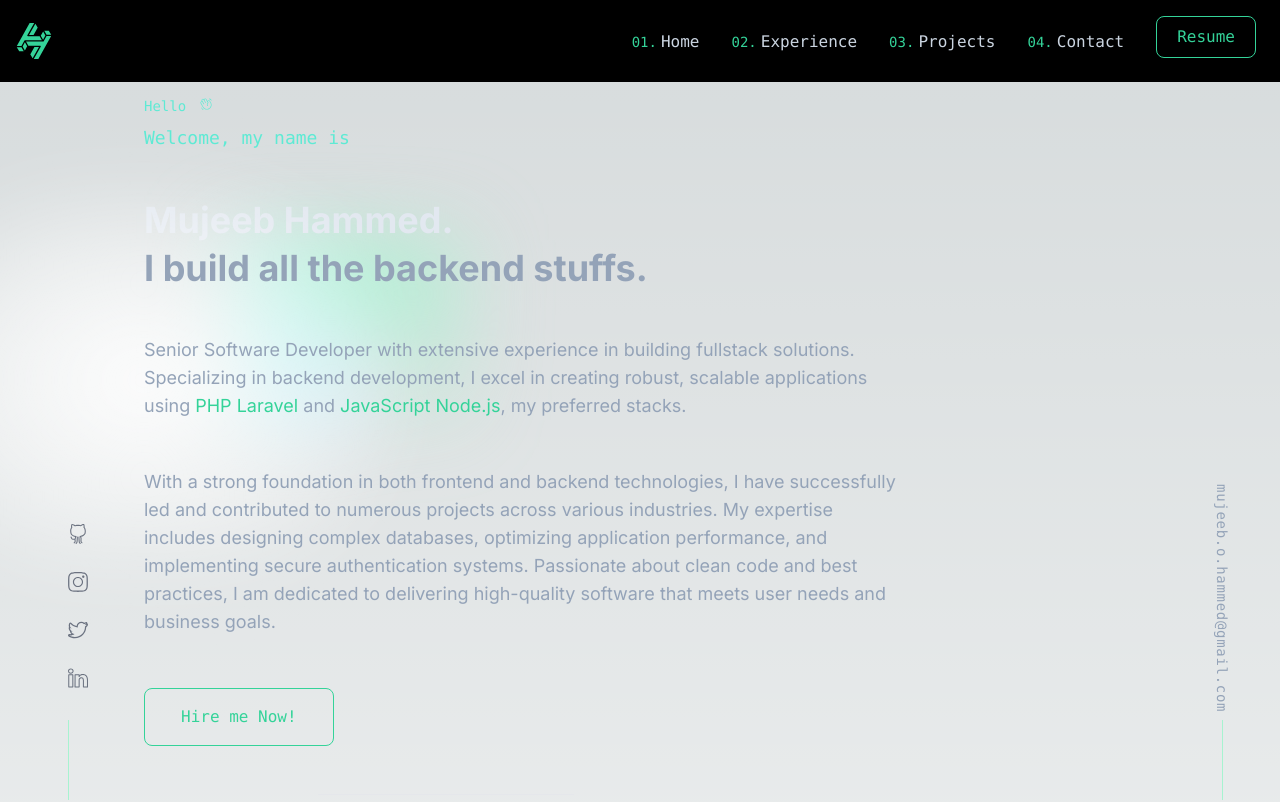
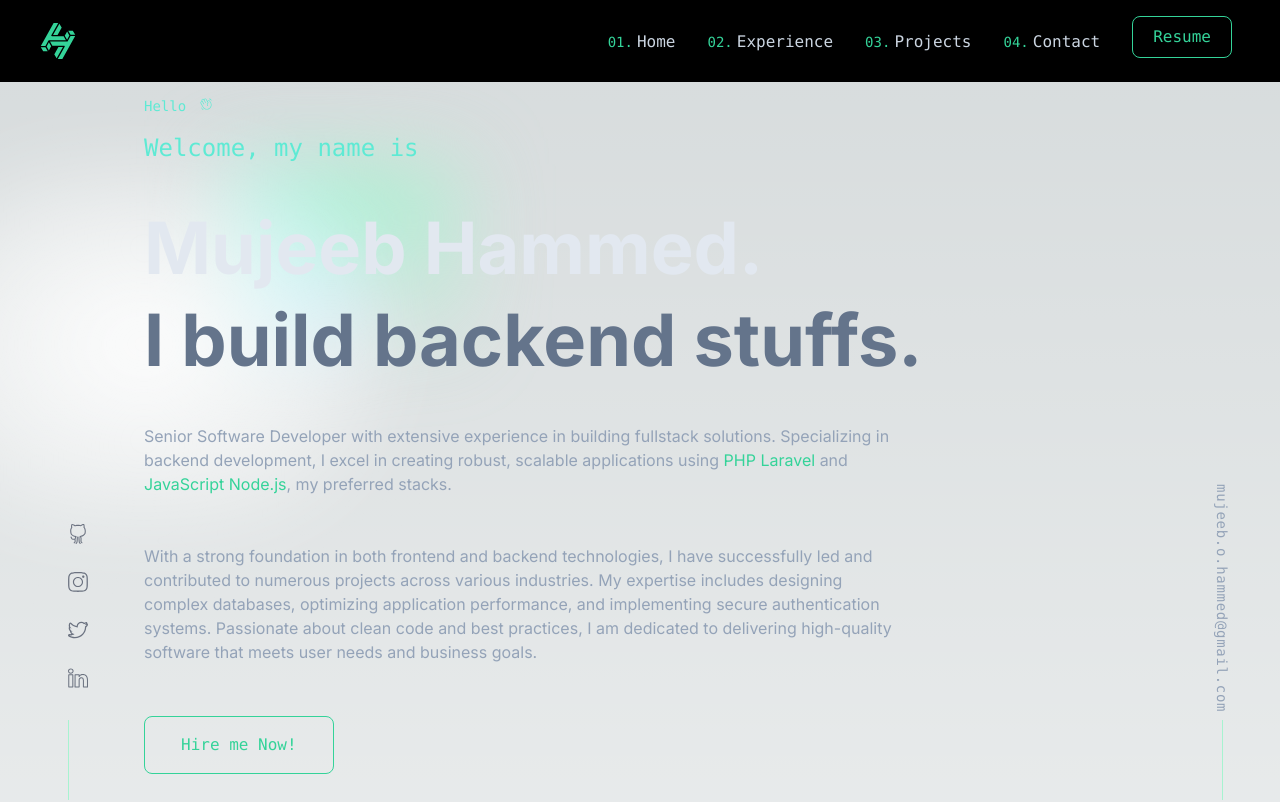
Before and after one commit to Mjay202/Portfolio-V2, a Next.js app: page / in a window 1280 px wide. Shown: the top 802 px of the page. Built offline with nearby package versions, Linux system fonts and the light colour scheme.

Commit message:
fixing flowbite bug

```diff
--- a/app/globals.css
+++ b/app/globals.css
@@ -1,6 +1,8 @@
 @tailwind base;
 @tailwind components;
 @tailwind utilities;
+
+/* @import url('https://fonts.googleapis.com/css2?family=Inter:wght@100..900&family=Roboto+Mono:ital,wght@0,100..700;1,100..700&display=swap'); */
 
 :root {
   --foreground-rgb: 0, 0, 0;
@@ -35,5 +37,3 @@ body {
     text-wrap: balance;
   }
 }
-
-@import url('https://fonts.googleapis.com/css2?family=Inter:wght@100..900&family=Roboto+Mono:ital,wght@0,100..700;1,100..700&display=swap');
--- a/app/layout.tsx
+++ b/app/layout.tsx
@@ -19,10 +19,13 @@ export default function RootLayout({
   return (
     <html lang="en">
       <head>
-        <link
+        {/* <link
           href="https://cdnjs.cloudflare.com/ajax/libs/flowbite/2.3.0/flowbite.min.css"
           rel="stylesheet"
-        />
+        /> */}
+        <link rel="preconnect" href="https://fonts.googleapis.com"/>
+        <link rel="preconnect" href="https://fonts.gstatic.com" />
+        <link href="https://fonts.googleapis.com/css2?family=Inter:wght@100..900&family=Roboto+Mono:ital,wght@0,100..700;1,100..700&display=swap" rel="stylesheet"></link>
       </head>
       <body className={`relative ${inter.className}`}>
         <nav className="fixed top-0 left-0 right-0 bg-black z-10">
--- a/app/page.tsx
+++ b/app/page.tsx
@@ -18,18 +18,17 @@ export default function Home() {
             <PiHandWavingLight className="ml-1 hover:animate-ping" />
           </span>
         </h4>
-        <h3 className="sm:text-lg text-md text-teal-300 sm:mt-4  mt-2 font-mono">
+        <h3 className="sm:text-xl lg:text-2xl text-md text-teal-300 sm:mt-4  mt-2 font-mono">
           Welcome, my name is
         </h3>
-        <div className="relative z-[-1] before:absolute before:h-[300px] before:w-full before:-translate-x-1/2 before:rounded-full before:bg-gradient-radial before:from-white before:to-transparent before:blur-2xl before:content-[''] after:absolute after:-z-20 after:h-[180px] after:w-full after:translate-x-1/3 after:bg-gradient-conic after:from-sky-200 after:via-emerald-200 after:blur-2xl after:content-[''] before:dark:bg-gradient-to-br before:dark:from-transparent before:dark:to-emerald-700 before:dark:opacity-10 after:dark:from-sky-900 after:dark:via-[#01ffd0] after:dark:opacity-40 sm:before:w-[480px] sm:after:w-[240px] before:lg:h-[360px]">
-          <h3 className="lg:text-7xl md:text-6xl sm:text-5xl text-slate-200 lg:mt-12 md:mt-7 mt-5 font-bold text-4xl">
-            Mujeeb Hammed.
-          </h3>
-        </div>
-        <h3 className="lg:text-7xl md:text-6xl sm:text-5xl text-slate-400 mt-2 sm:mt-5 font-bold text-4xl">
-          I build all the backend stuffs.
-        </h3>
-        <p className="text-slate-400 mt-9 lg:mt-12 pr-16 lg:pr-60 text-md lg:text-lg font-inter font-relaxed">
+        <div className="relative z-[-1] mb-6 before:absolute before:h-[300px] before:w-full before:-translate-x-1/2 before:rounded-full before:bg-gradient-radial before:from-white before:to-transparent before:blur-2xl before:content-[''] after:absolute after:-z-20 after:h-[180px] after:w-full after:translate-x-1/3 after:bg-gradient-conic after:from-sky-200 after:via-emerald-200 after:blur-2xl after:content-[''] before:dark:bg-gradient-to-br before:dark:from-transparent before:dark:to-emerald-700 before:dark:opacity-10 after:dark:from-sky-900 after:dark:via-[#01ffd0] after:dark:opacity-40 sm:before:w-[480px] sm:after:w-[240px] before:lg:h-[360px]"></div>
+        <h4 className="sm:text-5xl lg:text-7xl md:text-6xl  text-4xl font-inter text-slate-200 mt-5 md:mt-7 lg:mt-12 font-bold">
+          Mujeeb Hammed.
+        </h4>
+        <h5 className="lg:text-7xl md:text-5xl text-4xl font-inter  text-slate-500 mt-2 sm:mt-5 font-bold sm:text-4xl">
+          I build backend stuffs.
+        </h5>
+        <p className="text-slate-400 mt-9 lg:mt-12 pr-16 lg:pr-60 text-sm lg:text-base font-inter font-relaxed">
           Senior Software Developer with extensive experience in building
           fullstack solutions. Specializing in backend development, I excel in
           creating robust, scalable applications using
@@ -37,7 +36,7 @@ export default function Home() {
           <span className="text-emerald-400"> JavaScript Node.js</span>, my
           preferred stacks.
         </p>
-        <p className="text-slate-400 mt-9 mb-3 lg:mt-12 pr-16 lg:pr-60 text-md lg:text-lg font-inter font-relaxed">
+        <p className="text-slate-400 mt-9 mb-3 lg:mt-12 pr-16 lg:pr-60 text-sm lg:text-base font-inter font-relaxed">
           With a strong foundation in both frontend and backend technologies, I
           have successfully led and contributed to numerous projects across
           various industries. My expertise includes designing complex databases,
--- a/package.json
+++ b/package.json
@@ -9,7 +9,6 @@
     "lint": "next lint"
   },
   "dependencies": {
-    "flowbite": "^2.3.0",
     "next": "14.2.3",
     "react": "^18",
     "react-dom": "^18",
```
Also changed, not shown: 1 other file (tests, documents, lock files or other folders).
